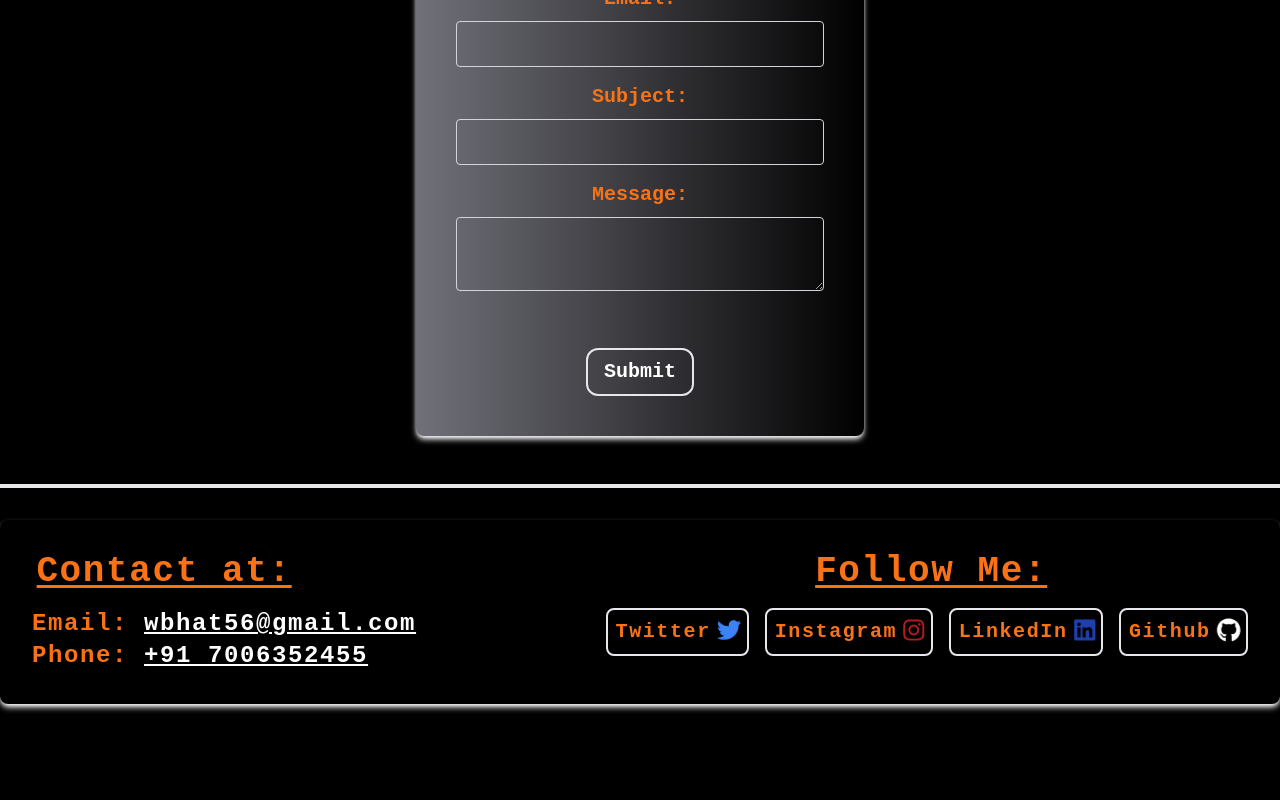
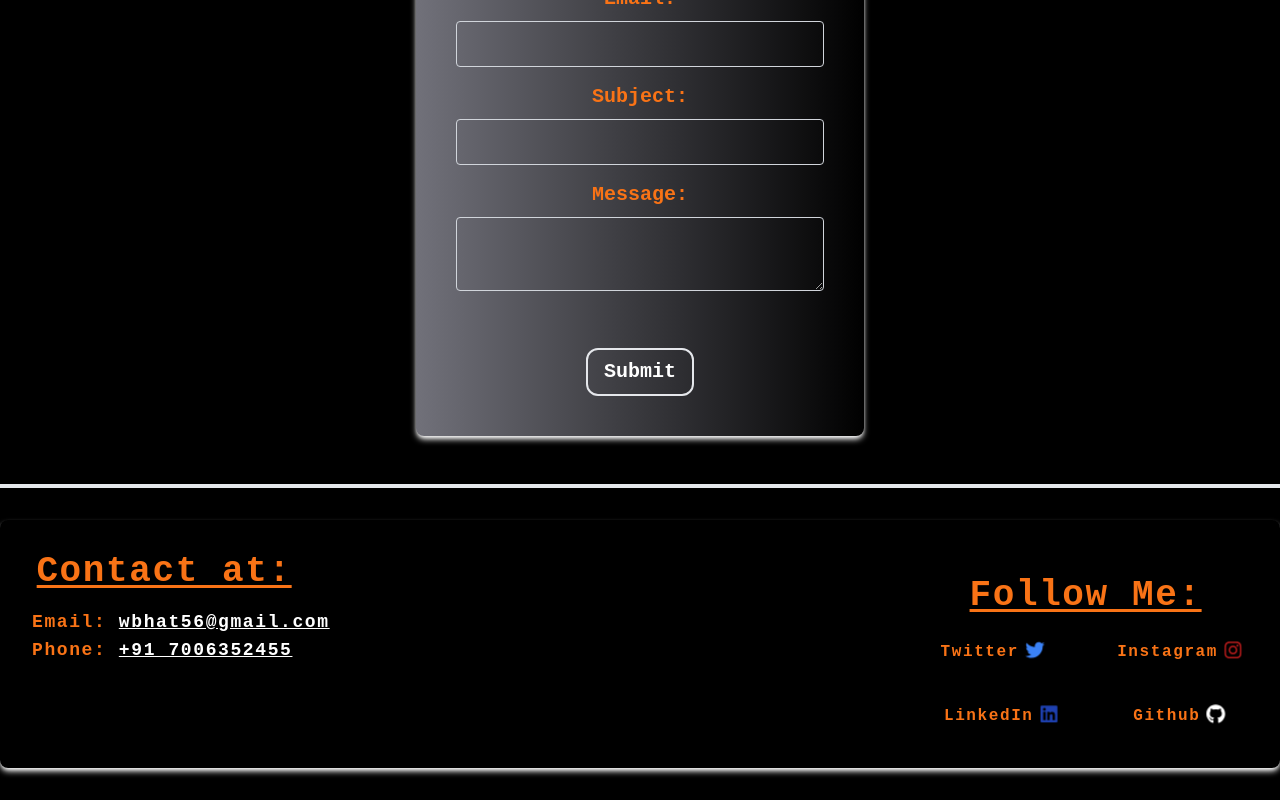
Before and after one commit to Basit-Bashir/Personal_Portfolio, a React (Create React App) app: page / in a window 1280 px wide. Shown: the part 3173-3973 px from the top of the page. Before the commit the page ends 3909 px from the top, so only its background shows below. Built offline with nearby package versions, Linux system fonts and the light colour scheme.

Commit message:
footer updated

```diff
--- a/src/Components/Footer/Footer.js
+++ b/src/Components/Footer/Footer.js
@@ -16,7 +16,7 @@ const Footer = () => {
             <h3 className="text-orange-500 animate-wiggle underline underline-offset-4 text-4xl font-bold mb-4">
               Contact at:
             </h3>
-            <p className="text-orange-500 text-2xl">
+            <p className="text-orange-500 text-lg">
               Email:{" "}
               <a
                 href="mailto:wbhat56@gmail.com"
@@ -25,7 +25,7 @@ const Footer = () => {
                 wbhat56@gmail.com
               </a>
             </p>
-            <p className="text-orange-500 text-2xl">
+            <p className="text-orange-500 text-lg">
               Phone:{" "}
               <a
                 href="tel:7006352455"
@@ -36,15 +36,15 @@ const Footer = () => {
             </p>
           </div>
           <div className="md:text-center">
-            <h3 className="text-orange-500  text-4xl font-bold mb-4 underline underline-offset-4 animate-wiggle">
+            <h3 className="text-orange-500 mt-6 text-4xl font-bold mb-4 underline underline-offset-4 animate-wiggle">
               Follow Me:
             </h3>
-            <div className="flex space-x-4 mt-2 text-xl">
+            <div className="grid grid-cols-2 gap-6 place-items-center space-x-4 mt-2 text-md">
               <a
                 href="https://twitter.com/basit__bhatt"
                 target="_blank"
                 rel="noreferrer"
-                className="text-orange-500  border-2 p-2 rounded-lg hover:bg-orange-500 hover:text-black"
+                className="text-orange-500  p-2 rounded-lg hover:bg-orange-500 hover:text-black"
               >
                 Twitter
                 <FontAwesomeIcon
@@ -57,7 +57,7 @@ const Footer = () => {
                 href="https://www.instagram.com/basit__bhat"
                 target="_blank"
                 rel="noreferrer"
-                className="text-orange-500  border-2 p-2 rounded-lg hover:bg-orange-500 hover:text-black"
+                className="text-orange-500 p-2 rounded-lg hover:bg-orange-500 hover:text-black"
               >
                 Instagram
                 <FontAwesomeIcon
@@ -70,7 +70,7 @@ const Footer = () => {
                 href="https://linkedin.com/in/basit-bashir-6b732b204"
                 target="_blank"
                 rel="noreferrer"
-                className="text-orange-500  border-2 p-2 rounded-lg hover:bg-orange-500 hover:text-black"
+                className="text-orange-500 p-2 rounded-lg hover:bg-orange-500 hover:text-black"
               >
                 LinkedIn
                 <FontAwesomeIcon
@@ -83,7 +83,7 @@ const Footer = () => {
                 href="https://github.com/Basit-Bashir"
                 target="_blank"
                 rel="noreferrer"
-                className="text-orange-500  border-2 p-2 rounded-lg hover:bg-orange-500 hover:text-black"
+                className="text-orange-500 p-2 rounded-lg hover:bg-orange-500 hover:text-black"
               >
                 Github
                 <FontAwesomeIcon
```
